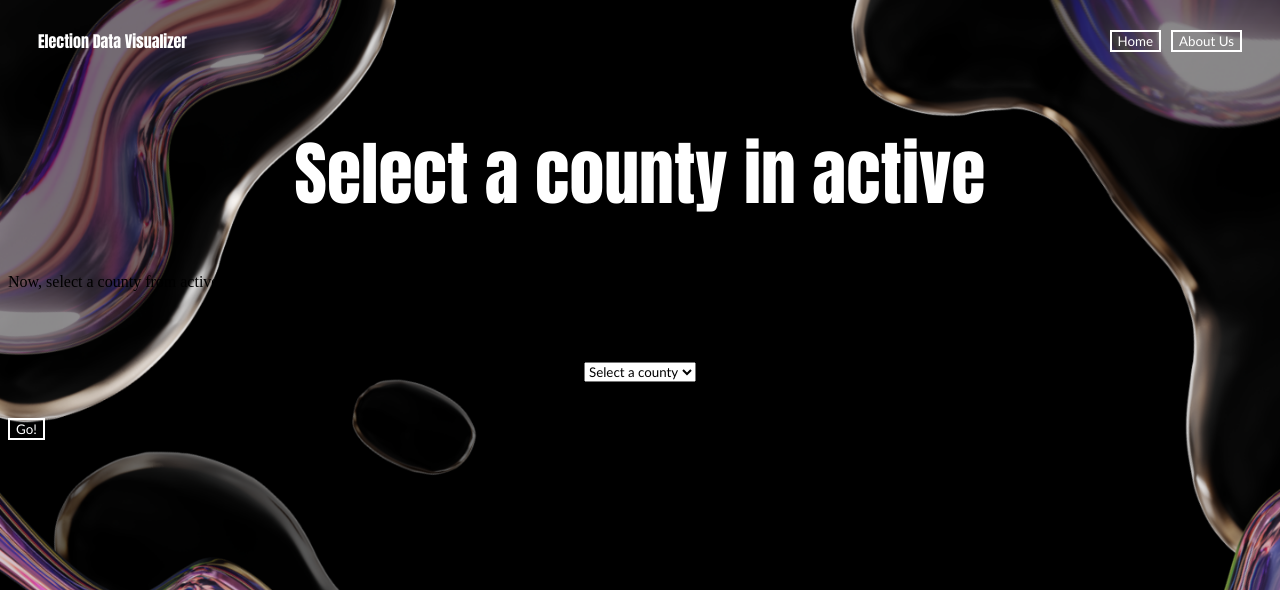
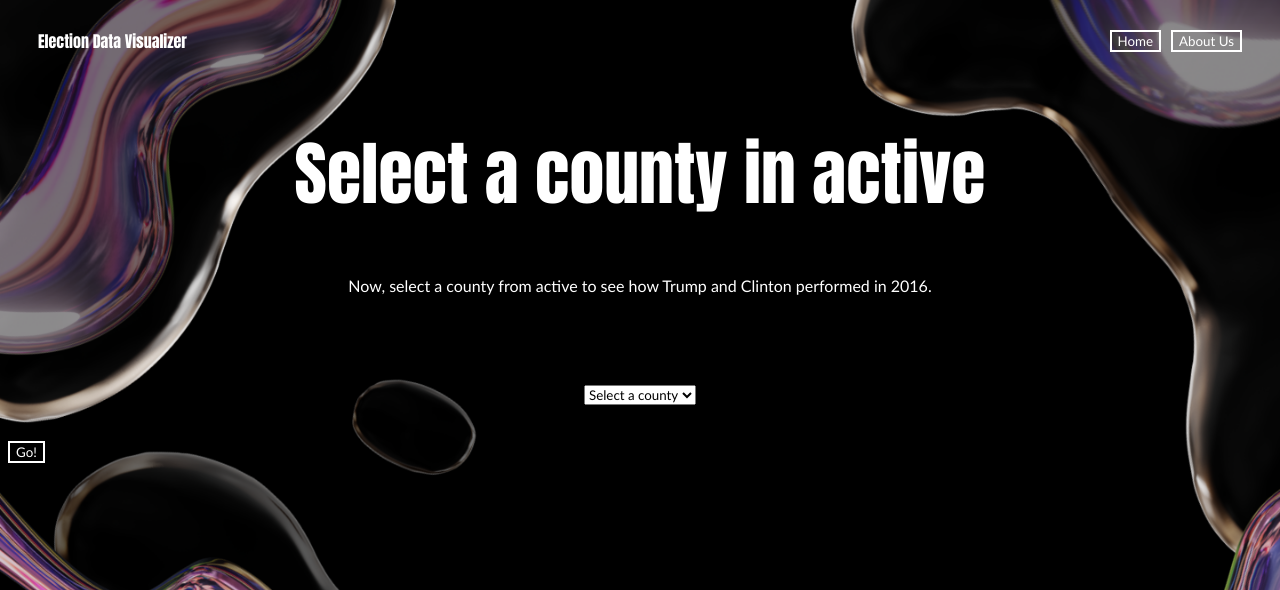
Before and after one commit to stellathompson/fighting-fish, a Flask app: template Election Website/templates/select-county-page.html in a window 1280 px wide. Shown: the top 590 px of the page. Run offline with Flask 3, Linux system fonts and the light colour scheme; the template is opened without the code that fills it: most values are stand-ins (such as "Sample title", 1, 10 or a date in 2020); some libraries are stand-ins or nearby versions.

Commit message:
added CSS to body

```diff
--- a/Election Website/static/select-county-page.css
+++ b/Election Website/static/select-county-page.css
@@ -39,6 +39,15 @@
     color: white;
     font-family: Impact, fantasy;
     font-size: 70px;
+    text-align: center;
+  }
+
+  .Body{
+    line-height: 1.6;
+    color: white;
+    margin-left: 300px;
+    margin-right: 300px;
+    font-family: "Trebuchet MS", sans-serif;
     text-align: center;
   }
 
```
